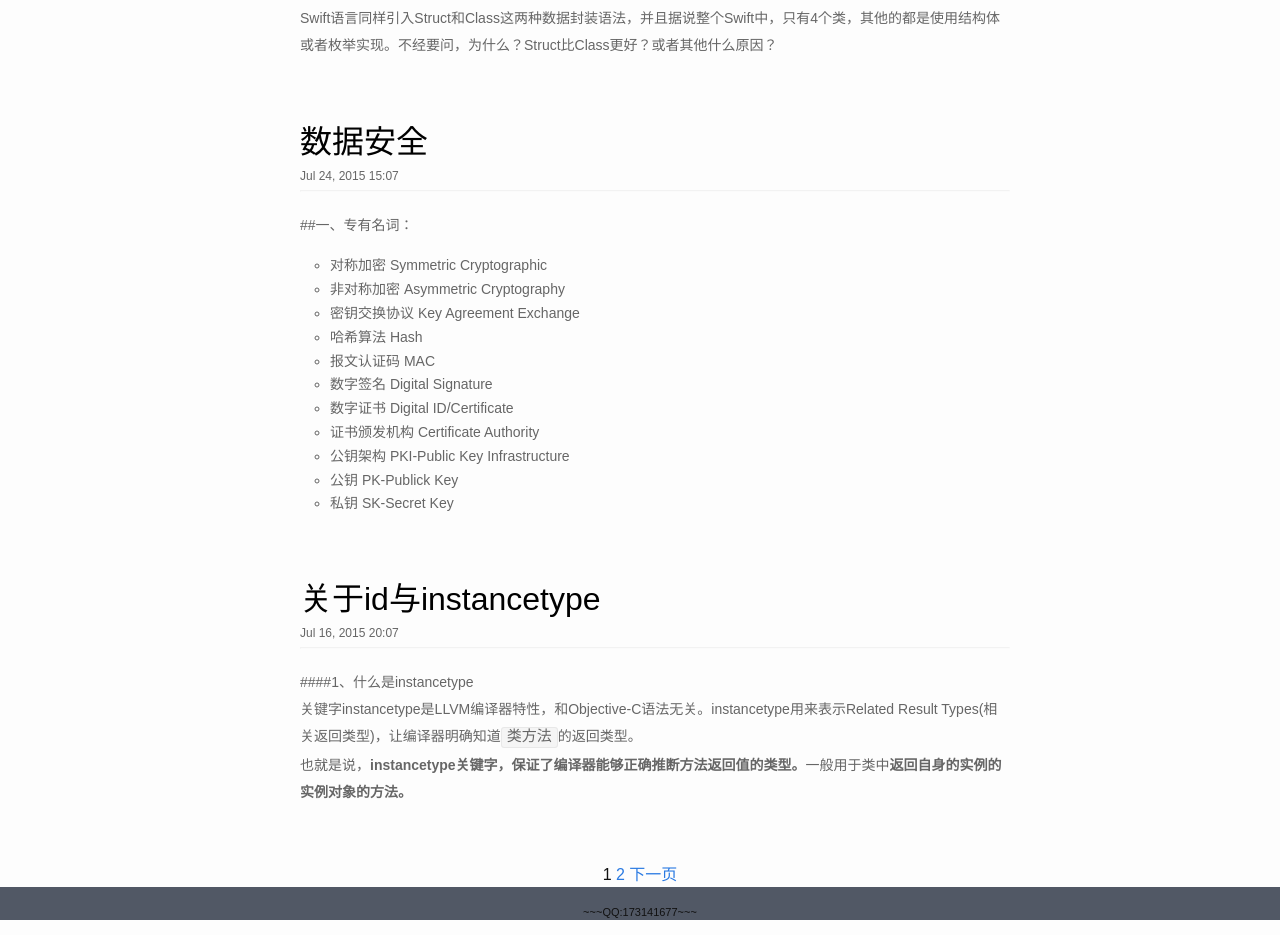
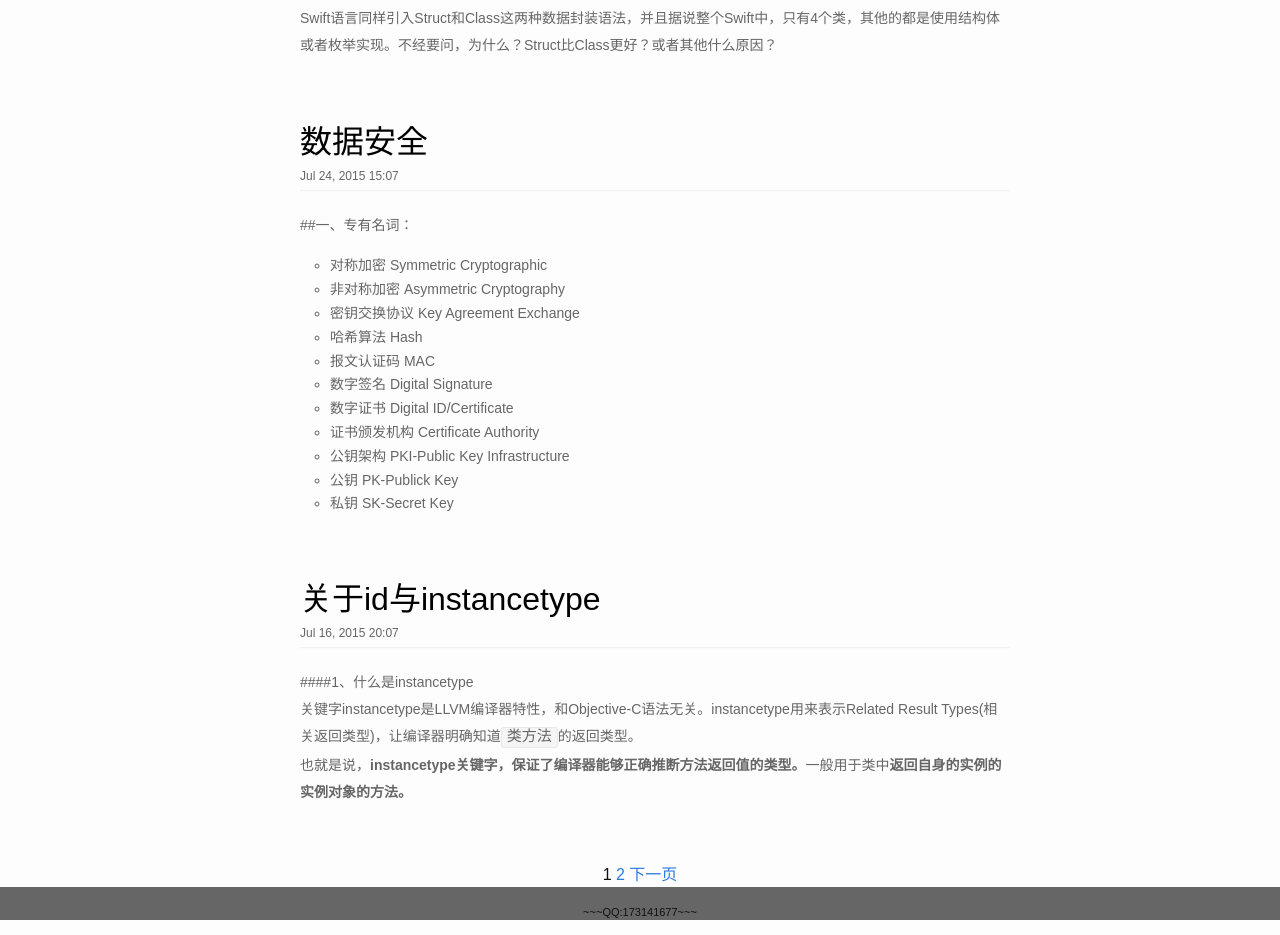
Before and after one commit to ace2github/cch, a Jekyll site: the page built from index.html, in a window 1280 px wide. Shown: the part 1804-2739 px from the top of the page. Built offline with Jekyll 4.4.1, drawn with Linux system fonts in a browser that asks for light colours; Markdown is read by kramdown in place of the engine named in the settings; the list of posts is cut into pages by our own code.

Commit message:
modif config

```diff
--- a/_sass/_layout.scss
+++ b/_sass/_layout.scss
@@ -184,7 +184,7 @@ li {
 .footer {
     font-size: 11px;
     text-align: center;
-    background-color: #515865;
+    background-color: #666;
 }
 
 #gotop {
```
